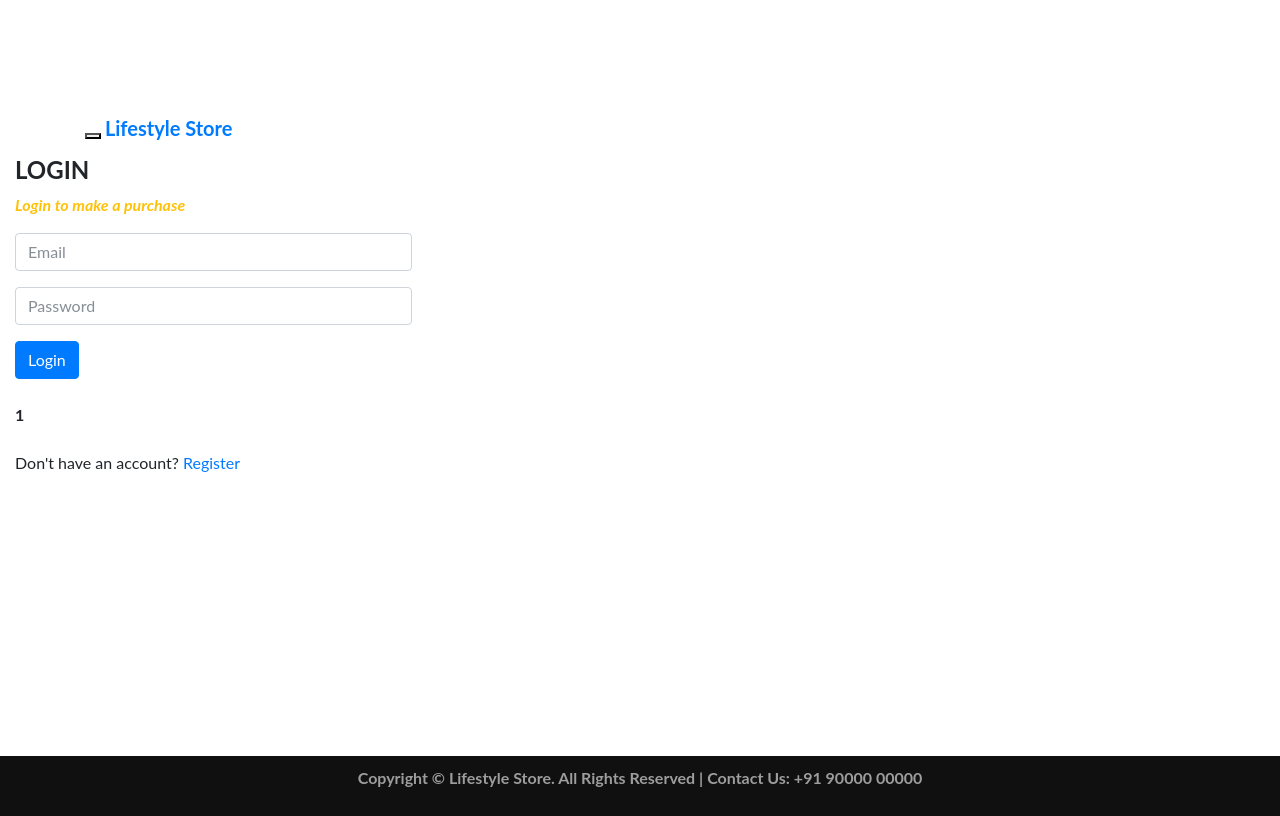
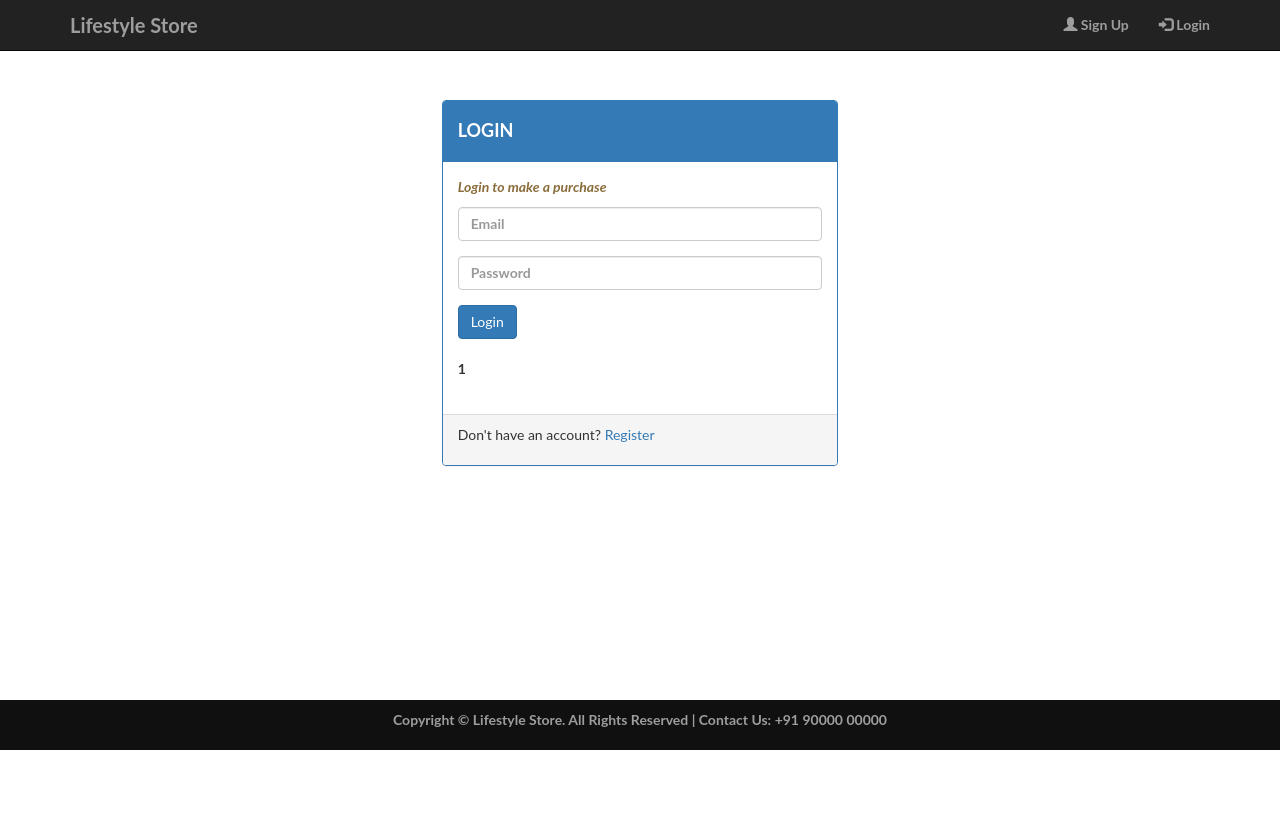
Before and after one commit to Devil560/ecommerce1, a PHP site: page /login.php?error=1 in a window 1280 px wide. After the commit the page ends 750 px from the top, so only its background shows below. Run offline with PHP 8.4, Linux system fonts and the light colour scheme.

Commit message:
Update login.php

```diff
--- a/login.php
+++ b/login.php
@@ -10,14 +10,22 @@ if (isset($_SESSION['email'])) {
 <html lang="en">
 
     <head>
-        <meta name="viewport" content="width=device-width, initial-scale=1">
+        <link rel="icon" href="img/commerce.ico">
+        <title>Login|Lifestyle Store</title>
+        <meta charset="UTF-8">
+        <meta name="viewport" content="width=device-width, initial-scale=1.0">
 
-        <title>Login | Life Style Store</title>
+          <!-- Latest compiled and minified CSS -->
+        <link rel="stylesheet" href="https://maxcdn.bootstrapcdn.com/bootstrap/3.3.7/css/bootstrap.min.css" >
 
-        <link href="css/bootstrap.min.css" rel="stylesheet">
-        <link href="css/style.css" rel="stylesheet">
-        <script src="js/jquery.js"></script>
-        <script src="js/bootstrap.min.js"></script>
+        <link href="style.css" rel="stylesheet" type="text/css">
+        <!-- jQuery library -->
+        <script src="https://ajax.googleapis.com/ajax/libs/jquery/1.12.4/jquery.min.js"></script>
+
+
+        <!-- Latest compiled and minified JavaScript -->
+        <script src="https://maxcdn.bootstrapcdn.com/bootstrap/3.3.7/js/bootstrap.min.js"></script>
+
     </head>
 
     <body>
```
